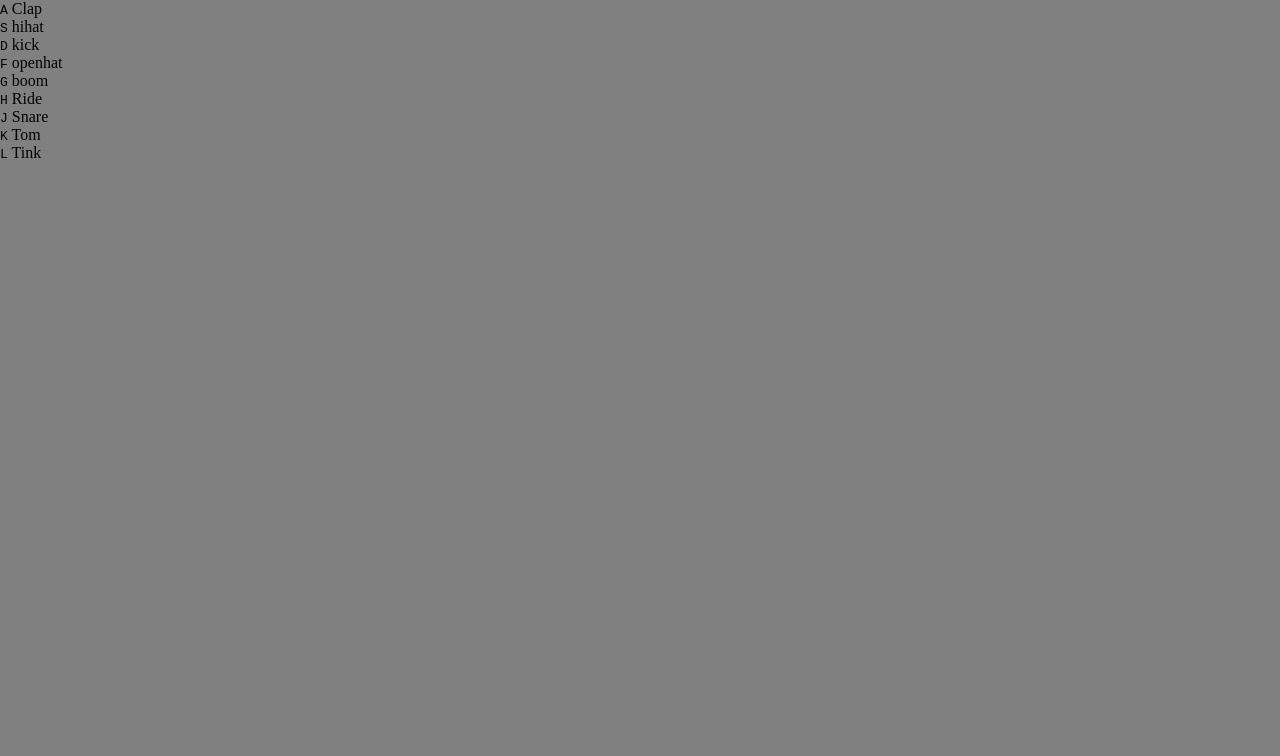
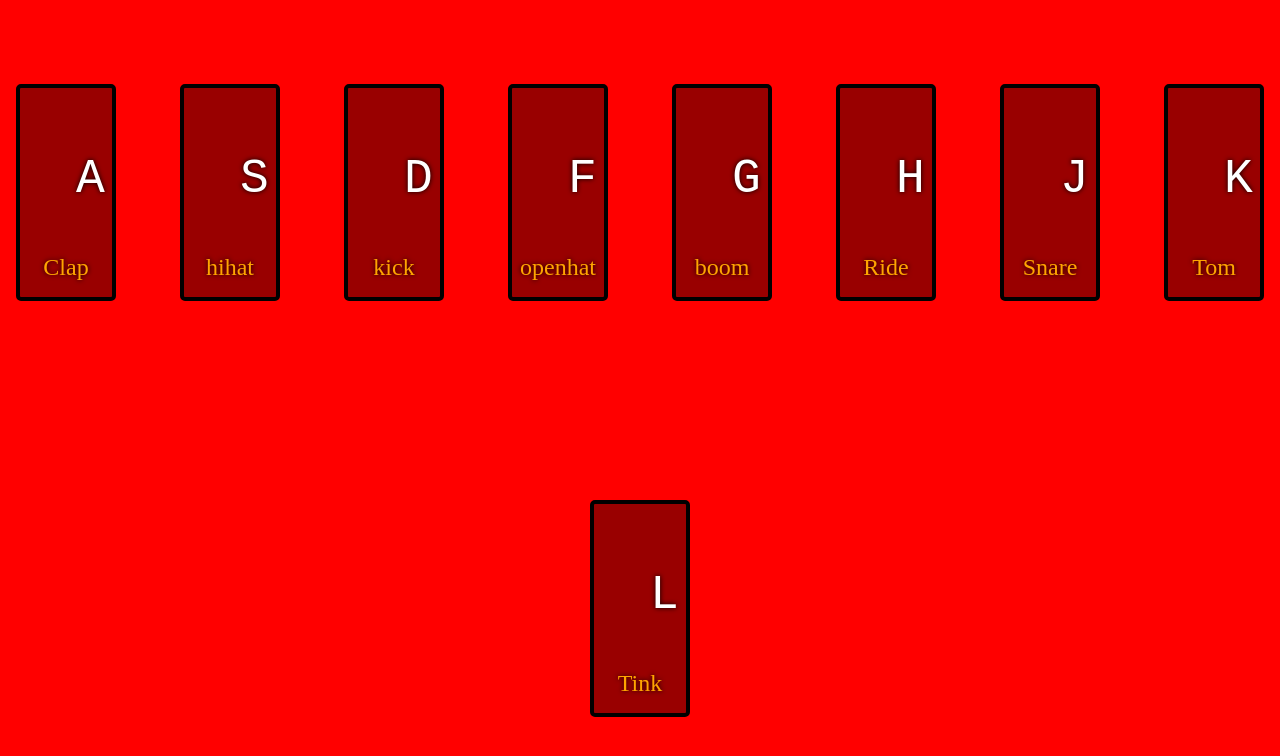
Before and after one commit to shahzadakram786/JavaScript-Drum-kit, a plain HTML site: page index.html in a window 1280 px wide. Drawn offline with Linux system fonts and the light colour scheme.

Commit message:
js amost done

```diff
--- a/script.js
+++ b/script.js
@@ -0,0 +1,11 @@
+window.addEventListener("keydown", function(e){
+    const audio = document.querySelector(`audio[data-key= "${e.keyCode}"]`)
+    console.log(audio)
+    // console.log(e)
+
+    if(!audio)return ;
+audio.currentTime = 0;
+    audio.play()
+
+
+})
--- a/style.css
+++ b/style.css
@@ -6,3 +6,43 @@
 
 body{
     background-color:grey }
+
+.keys{
+    background-color: red;
+    width: 100%;
+    display:flex;
+    justify-content: center;
+    align-items: center;
+    min-height:100vh ;
+    /* align-content: center; */
+    gap: 2em;
+    flex-wrap: wrap;
+
+}
+.key{
+    border: 4px solid black;
+    border-radius: 5px;
+    font-size: 1.5rem;
+    margin: 1rem;
+    padding: 1rem .5rem;
+    transition: all 0.07s;
+    width: 100px;
+    text-align: center;
+    color: white;
+    text-shadow: 0 0  5px black;
+    /* height: auto; */
+    background: rgba(0,0,0,0.4);
+
+}
+
+kbd{
+    display: block;
+    font-size: 2em;
+    font-weight: 500;
+   text-align: center;
+   padding: 1em;
+   cursor: pointer;
+}
+span{
+    color: orange;
+}
```
